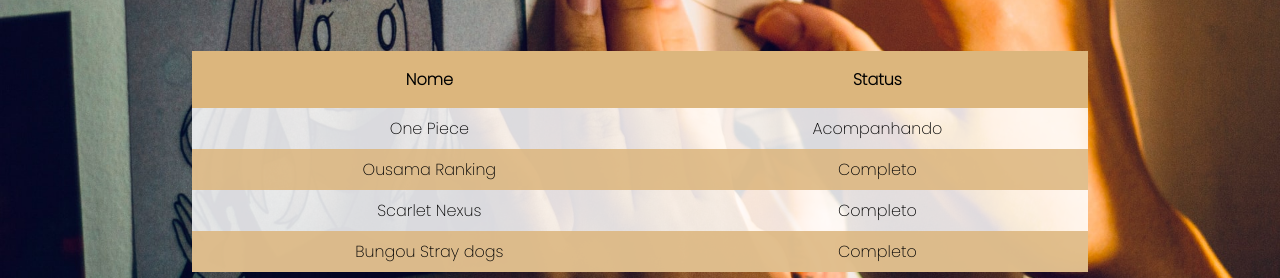
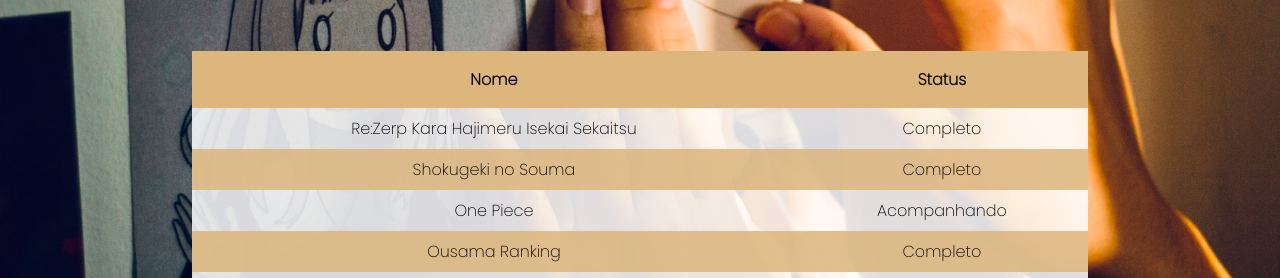
Before and after one commit to edivaldolluisb/animeData, a plain HTML site: page index.html in a window 1280 px wide. Shown: the part 518-796 px from the top of the page. Drawn offline with Linux system fonts and the light colour scheme.

Commit message:
FIX: Clean table before and items.

```diff
--- a/dados/animes.json
+++ b/dados/animes.json
@@ -1,6 +1,21 @@
 {
     "total": 0,
-    "animes": [{
+    "animes": [
+        {
+            "Id": 6,
+            "Nome_jp": "Re:Zerp Kara Hajimeru Isekai Sekaitsu",
+            "Nome_eng": "",
+            "Status": "Completo",
+            "Image": ""
+        },
+        {
+            "Id": 5,
+            "Nome_jp": "Shokugeki no Souma",
+            "Nome_eng": "Food Wars",
+            "Status": "Completo",
+            "Image": ""
+        },
+        {
             "Id": 4,
             "Nome_jp": "One Piece",
             "Nome_eng": "",
--- a/index.html
+++ b/index.html
@@ -67,9 +67,9 @@
     <!--Pagination-->
     <div class="pagination">
         <a href="#">&laquo;</a>
-        <a href="#">1</a>
+        <!--<a href="#">1</a>
         <a class="active" href="#">2</a>
-        <a href="#">3</a>
+        <a href="#">3</a>-->
         <a href="#">&raquo;</a>
     </div>
 
--- a/js/index.js
+++ b/js/index.js
@@ -62,6 +62,10 @@ function readfromtxt(params) {
 //readfromtxt()
 
 
+
+
+
+//read json file
 function readfromJson(anime) {
   //write to a json file
   fetch("./dados/animes.json")
@@ -72,13 +76,19 @@ function readfromJson(anime) {
 
       addAnimeToTable(data);
 
+
+
     }).catch(error => console.log("Erro ao tentar ler o ficheiro: " + error));
 
 }
 readfromJson()
 
+//list data
 function addAnimeToTable(array) {
+  console.log(array)
   var tabela = document.querySelector('table > tbody');
+  tabela.innerHTML = '';
+
 
   for (const anime of array.animes) {
     //console.log(anime)
```
Lines whose indentation alone changed are shown as unchanged.
